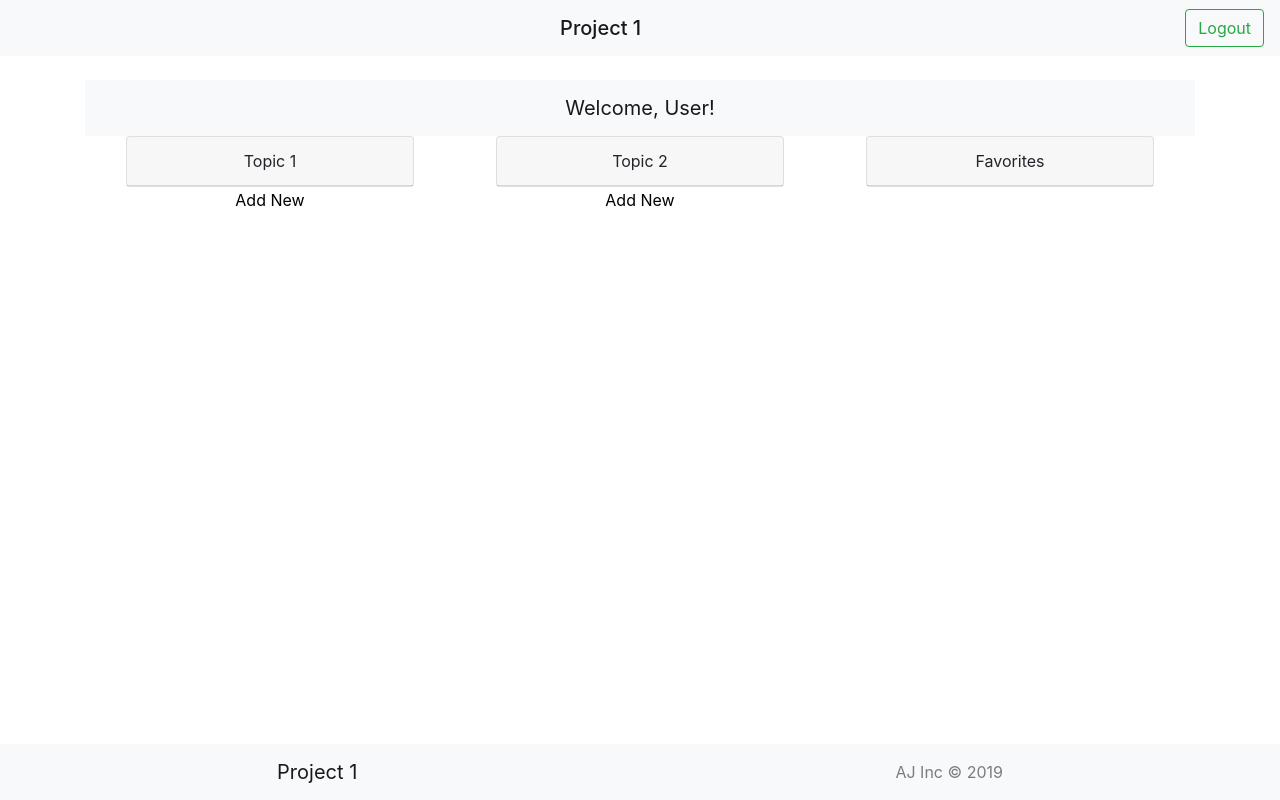
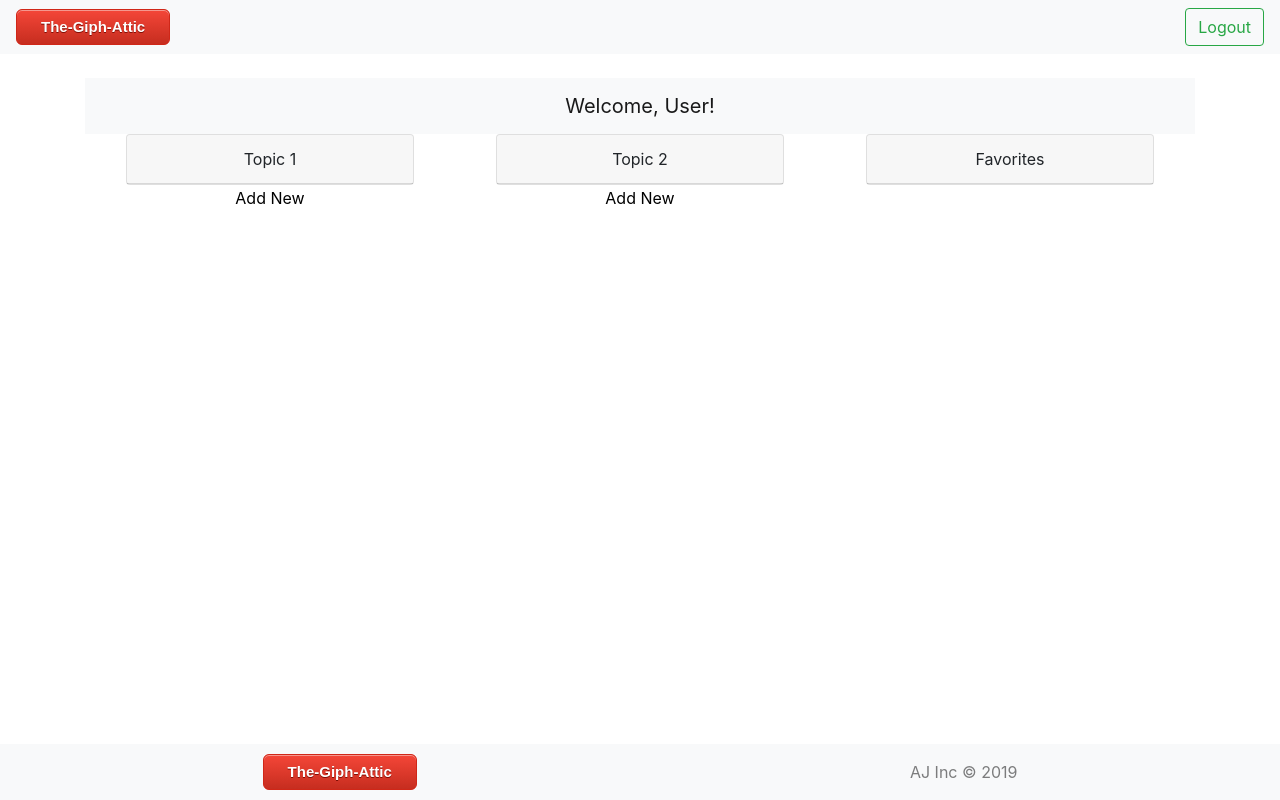
Before and after one commit to jnahc/the-giph-attic, a website: page views/profile/show.html in a window 1280 px wide. Drawn offline with nearby package versions, Linux system fonts and the light colour scheme; no server answers.

Commit message:
created buttons routed to the home page

```diff
--- a/public/scripts/profile.js
+++ b/public/scripts/profile.js
@@ -24,6 +24,15 @@ $.ajax({
     console.log({error})
   }
 })
+
+const returnHome = () => {
+  window.location = '/'
+}
+
+$('.home').on('click', () => {
+  returnHome();
+})
+
 
 const onLogoutSuccess = () => {
   window.location = `/login`
--- a/public/styles/show.css
+++ b/public/styles/show.css
@@ -39,7 +39,6 @@ img {
     text-decoration: none;
     transition: 0.4s;
     filter: brightness(50%);
-    ≈
 }
 
 .image-content:hover .fa-eye {
@@ -86,3 +85,30 @@ button {
     border-width: 0;
     border-style: none;
 }
+
+
+/* https://www.bestcssbuttongenerator.com/#/33 */
+.home {
+	box-shadow:inset 0px 1px 0px 0px #f5978e;
+	background:linear-gradient(to bottom, #f24537 5%, #c62d1f 100%);
+	background-color:#f24537;
+	border-radius:6px;
+	border:1px solid #d02718;
+	display:inline-block;
+	cursor:pointer;
+	color:#ffffff;
+	font-family:Arial;
+	font-size:15px;
+	font-weight:bold;
+	padding:6px 24px;
+	text-decoration:none;
+	text-shadow:0px 1px 0px #810e05;
+}
+.home:hover {
+	background:linear-gradient(to bottom, #c62d1f 5%, #f24537 100%);
+	background-color:#c62d1f;
+}
+.home:active {
+	position:relative;
+	top:1px;
+}
--- a/public/styles/style.css
+++ b/public/styles/style.css
@@ -0,0 +1,26 @@
+/* https://www.bestcssbuttongenerator.com/#/33 */
+
+.home {
+	box-shadow:inset 0px 1px 0px 0px #f5978e;
+	background:linear-gradient(to bottom, #f24537 5%, #c62d1f 100%);
+	background-color:#f24537;
+	border-radius:6px;
+	border:1px solid #d02718;
+	display:inline-block;
+	cursor:pointer;
+	color:#ffffff;
+	font-family:Arial;
+	font-size:15px;
+	font-weight:bold;
+	padding:6px 24px;
+	text-decoration:none;
+	text-shadow:0px 1px 0px #810e05;
+}
+.home:hover {
+	background:linear-gradient(to bottom, #c62d1f 5%, #f24537 100%);
+	background-color:#c62d1f;
+}
+.home:active {
+	position:relative;
+	top:1px;
+}
--- a/views/profile/show.html
+++ b/views/profile/show.html
@@ -13,7 +13,8 @@
 <body>
 <!-- TOP NAV SECTION  -->
     <nav class="navbar navbar-light bg-light">
-      <span class="navbar-brand mb-0 h1 mx-auto">Project 1</span>
+      <!-- <span class="navbar-brand mb-0 h1 mx-auto">Project 1</span> -->
+      <button class="home">The-Giph-Attic</button>
       <button class="btn btn-outline-success" type="button" id="logout">Logout</button>
     </nav>
 <!-- END TOP NAV       -->
@@ -91,16 +92,7 @@
       </content>
       <!-- END MAIN CONTENT  -->
     </main>
-
-    <nav class="navbar fixed-bottom navbar-light bg-light d-flex justify-content-around">
-      <a class="navbar-brand" href="#">Project 1</a>
-      <div class="navbar-text">AJ Inc &copy; 2019</div>
-    </nav>
-
-
-
-
-<!-- Modal -->
+    <!-- Modal -->
 <div class="modal fade" id="exampleModalCenter" tabindex="-1" role="dialog" aria-labelledby="exampleModalCenterTitle" aria-hidden="true">
   <div class="modal-dialog modal-dialog-centered" role="document">
     <div class="modal-content">
@@ -122,6 +114,17 @@
   </div>
 </div>
 
+    <nav class="navbar fixed-bottom navbar-light bg-light d-flex justify-content-around">
+      <!-- <a class="navbar-brand" href="#">Project 1</a> -->
+      <button class="home">The-Giph-Attic</button>
+      <div class="navbar-text">AJ Inc &copy; 2019</div>
+    </nav>
+
+
+
+
+
+
   <!-- <script
   src="https://code.jquery.com/jquery-3.4.1.min.js"
   integrity="sha256-CSXorXvZcTkaix6Yvo6HppcZGetbYMGWSFlBw8HfCJo="
```
Also changed, not shown: views/auth/login.html (+4 -2 lines), views/auth/signup.html (+4 -2 lines), views/index.html (+4 -2 lines).
